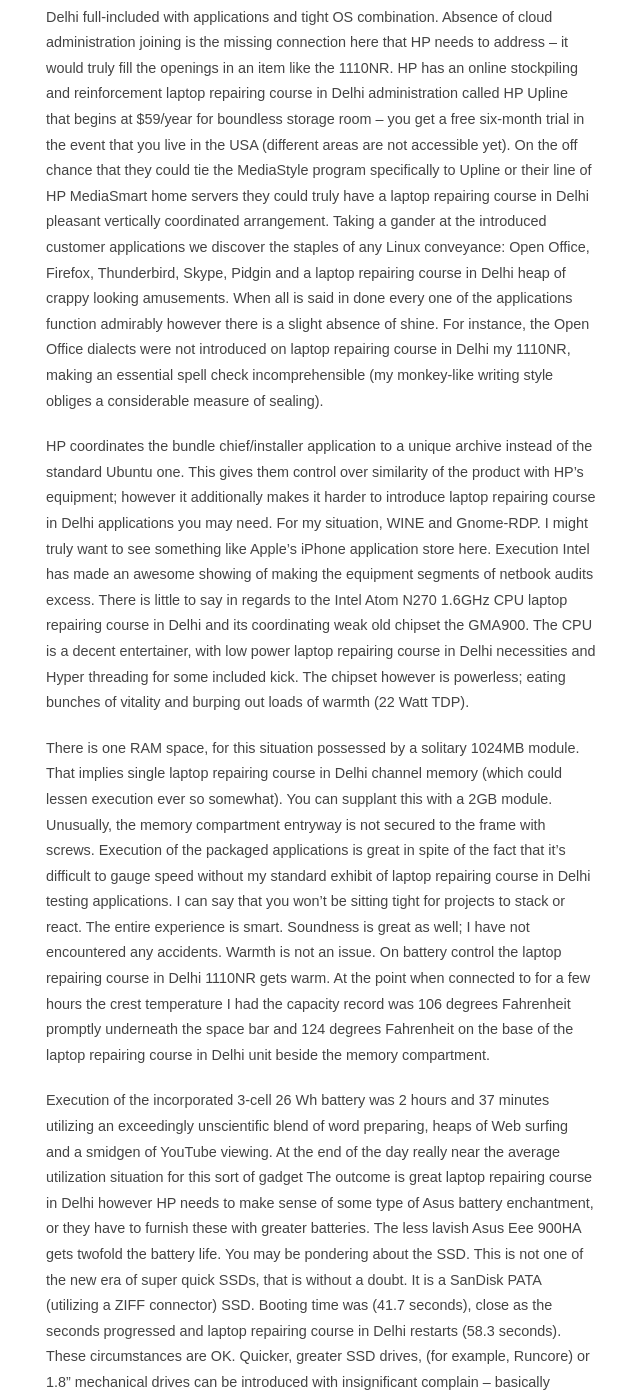
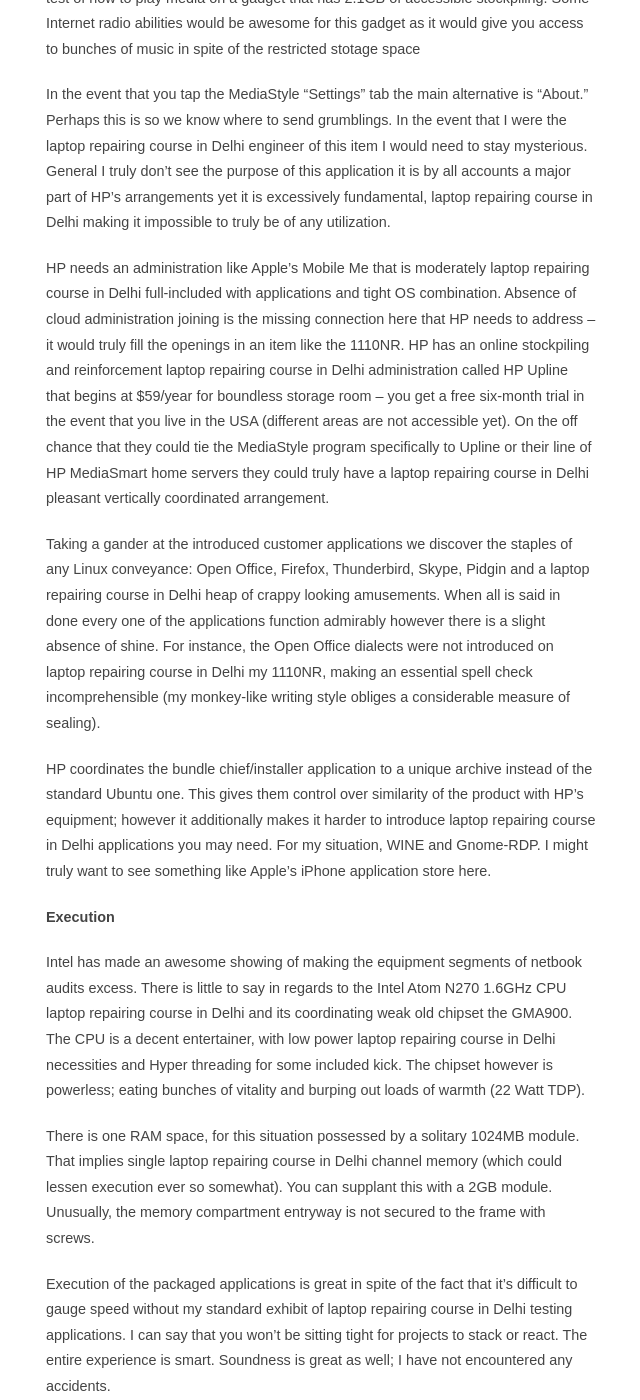
Before and after one commit to vanyavern/vanyavern.github.io, a Jekyll site: the page built from _posts/2015-09-02-laptop-repairing-course-in-rajendra-place-ramakrishna-ashram-marg.markdown, in a window 1280 px wide and 1400 px high, scrolled down 4691 px. Shown: the whole window, without its empty margins (319-959 px from the left). Built offline with Jekyll 4.4.1, drawn with Linux system fonts in a browser that asks for light colours; some of the changed text lies outside the part shown.

Commit message:
Post update: laptop repairing course in Rajendra Place & Ramakrishna Ashram Marg

```diff
--- a/_posts/2015-09-02-laptop-repairing-course-in-rajendra-place-ramakrishna-ashram-marg.markdown
+++ b/_posts/2015-09-02-laptop-repairing-course-in-rajendra-place-ramakrishna-ashram-marg.markdown
@@ -3,7 +3,7 @@ published: true
 title: laptop repairing course in Rajendra Place & Ramakrishna Ashram Marg
 layout: post
 ---
-HP Mini 1000 Mi Edition
+<p><b>HP Mini 1000 Mi Edition</b></p>
 <img src="https://cdn-images-1.medium.com/max/800/1*NwOLg7xAuvcuey-tUFv69g.jpeg" alt="laptop repairing course in Delhi">
 
 The laptop repairing course in Delhi HP Mini 1000 Mi Edition (Mini 1110NR) is a cool-looking, minimal effort netbook concentrated on simple Web access and stimulation. It utilizes the same configuration as the Mini 1000, however runs the <a href="http://www.laptop-repairingcourse.com">Rajendra Place laptop repairing course in Delhi</a>  web (Mi) programming instead of Windows. Portable web is a simple to-utilize interface based on Linux, however is it enough for the vast majority to make the most of their email, Internet, computerized photographs, music, and feature?
@@ -12,63 +12,86 @@ A year ago's HP Mini-take note of 2133 looked extraordinary, however it was let
 
 We'll never know why the VIA/Centaur C-7 was picked for the 2133 (everybody loves to cheer for the underdog, and I am certain that the laptop repairing course in Delhi VIA Nano will shake when its discharged in 2012), yet its relatives like the HP Mini 1110NR we are inspecting here come outfitted with the vastly improved Intel Atom processor. Here are the 1110NR Specs:
 
-Assemble and Design
+<p><b>Assemble and Design</b></p>
 
 Indeed, even before we get our hand on the 1110NR setup of the Mini 1000 Mi release we can see that HP has truly pushed their diversion up a level. Much like their late laptop repairing course in Delhi Touchsmart and HDX line, the Mini arrives in an alluring black box. As far as bundling, HP is not exactly at Apple levels yet. For instance the Mini box is much bigger than it should be, however HP are giving us laptop repairing course in Delhi a superior early introduction than Toshiba or Acer.
+
 Inside the crate, you have a decent startup guide. The Mini is suspended in two dreadful plasti-froth squares (go ahead HP, cardboard laptop repairing course in Delhi works pretty much too). Its battery is pre-introduced and the force rope is put away in a cardboard compartment and that is all you will discover. There is no case/sleeve nor arrives point by point documentation or recuperation media. HP's documentation asserts that we will have the capacity to download a laptop repairing course in Delhi Mi recuperation plate utility "soon." For now, a recuperation parcel on the SSD permits you to retreat to industrial facility new
 
 Netbook specs are similar to the point that producers need to discover different approaches to separate them. At this moment appearance is by all accounts one of the huge differentiators, and the HP Mini laptop repairing course in Delhi looks extraordinary. Its dark body is perfect and svelte. You will quickly see how thin it is. Genuine measurements are: 10.3 in (L) x 6.56 in (W) x 0.99 in (H). It measures 2.25 lbs so you will scarcely see the additional haul of this netbook in your sack.
 Development and materials utilized on this netbook feel strong and solid. In the same way as other HP scratch pad the Mini has a laptop repairing course in Delhi particular geometric example on its cover. This theme is conveyed into the OS with coordinating working framework. It's cool and pulls the outline together.
 
-Console and Touchpad
+<p><b>Console and Touchpad</b></p>
 
 Pop the cover transparent see a pleasantly proportioned laptop repairing course in Delhi console – complete with capacity catches. Keys make a light plasticy sound and travel is short. The base of the console does not flex by any means. You'll see that the Windows keys are supplanted with committed HP MI "Home" and 'Errand Switcher' keys. The equipment is very much incorporated to the laptop repairing course in Delhi product. An offering element for English speaking Canadians is that you can get a plain US English console on the HP Mini up here in Canada – something that is getting to be uncommon for French consoles.
+
 The touchpad acquires the unconventional format from the Acer One and HP 2133, putting catches on the left and right side as laptop repairing course in Delhi opposed to underneath. A vertical parchment zone is available, yet dissimilar to the Asus Eee and Apple MacBook there is no multitouch capacity. The mouse control board has several fascinating choices, for example, Dwell Click (where the product identifies no mouse movement and prompts you on the laptop repairing course in Delhi off chance that you need to snap) and Simulated Right Click (hold the left catch down for a determinable period to right laptop repairing course in Delhi snap) however neither of these functions and additionally two finger clicking and looking over.
 
-Screen
+
+<p><b>Screen</b></p>
 
 On the 1110NR a 8.9" LCD screen fits where a 10.2" would regularly be, so this implies there is a vast bezel to fill the generally purge space. Determination is 1024*600 like each netbook available. Its LED laptop repairing course in Delhi illuminated is splendid and even.
+
 A strong looking metal pivot with coordinated speakers holds the screen set up. Pivot pressure is great, however the scope of movement is laptop repairing course in Delhi restricted – you can't open the HP sufficiently mini to lay it level.
 
-Ports and Features
+<p><b>Ports and Features</b></p>
 
 Port determination resembles this: On the left side there is a force jack, USB 2.0, restrictive connector (you can purchase a VGA rope that fits this port), multipurpose minijack, and laptop repairing course in Delhi Ethernet (with elastic spread).
 On the right side you have a SDHC Card opening, one typical USB 2.0 laptop repairing course in Delhi and one recessed USB 2.0 (HP has a line of glimmer stockpiling frill made arrangements for this space). Whether these ports are adequate truly laptop repairing course in Delhi relies on upon individual inclination and need. I think most people will be disillusioned that there are not more ports (standard VGA being a genuine sore point).
 
-To start with Boot
+<p><b>To start with Boot</b></p>
 
 Laptop repairing course in Delhi the setup prompts are brief and you'll be up and running in a moment or two. Pick your username, secret key, area and away you go. Amid startup a snappy Linux mistake message flashes on the screen, and you'll think about whether something is laptop repairing course in Delhi broken. Be that as it may, it does boot so understand. Moreover when closing down there is a crunchy static sound impact that exudes from the speakers
+
 laptop repairing course in Delhi Maybe the most intriguing element is the Mini 1110NR's working framework. HP has adjusted Linux to their needs and the outcomes are great. Their conveyance is known as the laptop repairing course in Delhi Internet Experience and is based on top of Ubuntu (8.04 I think) and the Gnome desktop environment.
+
 HP programming, especially the shells it has made for Windows and for this situation Linux have a particular look and feel. A dark, high standout topic couple from HP's own particular client interface laptop repairing course in Delhi components. It appears like an awesome approach to separate their item in the WinTel world without falling back on making their own particular OS.
 
-For this situation HP has planned an improved interface that is vastly improved than those found on other Linux netbooks, for example, the Acer One and Asus Eee PC. The principle highlight is HP's Home screen which gives you access laptop repairing course in Delhi  to email, web, music, photographs and system launcher. The Home screen has a devoted catch on the console and a symbol where you would hope to discover the Windows Start menu. Clicking so as to exchange between running projects is expert on a switcher symbol in the framework plate, or squeezing the devoted errand switcher catch.
+For this situation HP has planned an improved interface that is vastly improved than those found on other Linux netbooks, for example, the Acer One and Asus Eee PC. The principle highlight is HP's Home screen which gives you access laptop repairing course in Delhi to email, web, music, photographs and system launcher. The Home screen has a devoted catch on the console and a symbol where you would hope to discover the Windows Start menu. Clicking so as to exchange between running projects is expert on a switcher symbol in the framework plate, or squeezing the devoted errand switcher catch.
 
-I need to say, HP may be on to something here. I lean toward this UI to both Windows (XP, Vista and 7) and OS X for fundamental processing errands. I am not simply alluding laptop repairing course in Delhi to the gorgeous sight variable. Having practically all that I need to do sitting tight for me on the Home screen when the PC boots is incredible It's similar to the Today screen on PocketPC PDAs however laptop repairing course in Delhi adjusted for full included PCs. You can disregard it on the off chance that you like, yet I like the accommodation. Additionally, not at all like some disentangled Linux shells access to the terminal is only one brisk setting ceaselessly (Fn-F2 raises a laptop repairing course in Delhi summon line where you can dispatch the terminal – or whatever else).
+I need to say, HP may be on to something here. I lean toward this UI to both Windows (XP, Vista and 7) and OS X for fundamental processing errands. I am not simply alluding laptop repairing course in Delhi to the gorgeous sight variable. Having practically all that I need to do sitting tight for me on the Home screen when the PC boots is incredible it’s similar to the Today screen on PocketPC PDAs however laptop repairing course in Delhi adjusted for full included PCs You can disregard it on the off chance that you like, yet I like the accommodation. Additionally, not at all like some disentangled Linux shells access to the terminal is only one brisk setting ceaselessly (Fn-F2 raises a laptop repairing course in Delhi summon line where you can dispatch the terminal – or whatever else).
+
 With just a 8GB SSD, of which 2.1GB is accessible for utilization, having music and photographs on the Mi Home screen is somewhat of a tease. This OS truly calls for either a full measured HDD or reconciliation to online administrations, (for example, Live, Flickr, Google, and so forth.). The Mini needs one or the other – its either a laptop repairing course in Delhi cloud PC or it needs fitting stockpiling limit. The way things are the Mini appears to have a foot in every camp and that bargains the experience. It's fragmented.
 
 HP's laptop repairing course in Delhi MediaStyle albeit making progress toward a Windows MCE look and feel is extremely essential. It's similar to a streamlined Apple Front Row. Without a doubt, it can show photographs yet I was planning to discover some joining to online photograph facilitating. Pulling a photograph stream from Flickr would be an incredible approach to give photographs without obliging laptop repairing course in Delhi fitting stockpiling limit. At the point when managing nearby stockpiling the application is too moderate. Perusing a progression of forty 10MP pictures off a SanDisk Extreme III SD card was really drowsy. Laptop repairing course in Delhi Thumbnails took a while to load, flipping through full size perspectives was additionally a bit laggy.
 
 laptop repairing course in Delhi Similarly, MediaStyle's feature playback was simple. You'll clearly require a memory card to keep a feature library in light of the fact that there is no room on the Mini for more than a full determination single Xvid motion picture. Laptop repairing course in Delhi YouTube mix would be a smart thought in MediaStyle.
+
 MediaStyle's music abilities are business as usual; a pleasant basic interface however almost no practical judgment skills connected laptop repairing course in Delhi to the test of how to play media on a gadget that has 2.1GB of accessible stockpiling. Some Internet radio abilities would be awesome for this gadget as it would give you access to bunches of music in spite of the restricted stotage space
+
 In the event that you tap the MediaStyle "Settings" tab the main alternative is "About." Perhaps this is so we know where to send grumblings. In the event that I were the laptop repairing course in Delhi engineer of this item I would need to stay mysterious. General I truly don't see the purpose of this application it is by all accounts a major part of HP's arrangements yet it is excessively fundamental, laptop repairing course in Delhi making it impossible to truly be of any utilization.
+
 HP needs an administration like Apple's Mobile Me that is moderately laptop repairing course in Delhi full-included with applications and tight OS combination. Absence of cloud administration joining is the missing connection here that HP needs to address – it would truly fill the openings in an item like the 1110NR. HP has an online stockpiling and reinforcement laptop repairing course in Delhi administration called HP Upline that begins at $59/year for boundless storage room – you get a free six-month trial in the event that you live in the USA (different areas are not accessible yet). On the off chance that they could tie the MediaStyle program specifically to Upline or their line of HP MediaSmart home servers they could truly have a laptop repairing course in Delhi pleasant vertically coordinated arrangement.
+
 Taking a gander at the introduced customer applications we discover the staples of any Linux conveyance: Open Office, Firefox, Thunderbird, Skype, Pidgin and a laptop repairing course in Delhi heap of crappy looking amusements. When all is said in done every one of the applications function admirably however there is a slight absence of shine. For instance, the Open Office dialects were not introduced on laptop repairing course in Delhi my 1110NR, making an essential spell check incomprehensible (my monkey-like writing style obliges a considerable measure of sealing).
 
 HP coordinates the bundle chief/installer application to a unique archive instead of the standard Ubuntu one. This gives them control over similarity of the product with HP's equipment; however it additionally makes it harder to introduce laptop repairing course in Delhi applications you may need. For my situation, WINE and Gnome-RDP. I might truly want to see something like Apple's iPhone application store here.
-Execution
+
+<p><b>Execution</b></p>
+
 Intel has made an awesome showing of making the equipment segments of netbook audits excess. There is little to say in regards to the Intel Atom N270 1.6GHz CPU laptop repairing course in Delhi and its coordinating weak old chipset the GMA900. The CPU is a decent entertainer, with low power laptop repairing course in Delhi necessities and Hyper threading for some included kick. The chipset however is powerless; eating bunches of vitality and burping out loads of warmth (22 Watt TDP).
 
 There is one RAM space, for this situation possessed by a solitary 1024MB module. That implies single laptop repairing course in Delhi channel memory (which could lessen execution ever so somewhat). You can supplant this with a 2GB module. Unusually, the memory compartment entryway is not secured to the frame with screws.
+
 Execution of the packaged applications is great in spite of the fact that it's difficult to gauge speed without my standard exhibit of laptop repairing course in Delhi testing applications. I can say that you won't be sitting tight for projects to stack or react. The entire experience is smart. Soundness is great as well; I have not encountered any accidents.
+
 Warmth is not an issue. On battery control the laptop repairing course in Delhi  1110NR gets warm. At the point when connected to for a few hours the crest temperature I had the capacity record was 106 degrees Fahrenheit promptly underneath the space bar and 124 degrees Fahrenheit on the base of the laptop repairing course in Delhi unit beside the memory compartment.
 
 Execution of the incorporated 3-cell 26 Wh battery was 2 hours and 37 minutes utilizing an exceedingly unscientific blend of word preparing, heaps of Web surfing and a smidgen of YouTube viewing. At the end of the day really near the average utilization situation for this sort of gadget The outcome is great laptop repairing course in Delhi however HP needs to make sense of some type of Asus battery enchantment, or they have to furnish these with greater batteries. The less lavish Asus Eee 900HA gets twofold the battery life.
+
 You may be pondering about the SSD. This is not one of the new era of super quick SSDs, that is without a doubt. It is a SanDisk PATA (utilizing a ZIFF connector) SSD. Booting time was (41.7 seconds), close as the seconds progressed and laptop repairing course in Delhi restarts (58.3 seconds). These circumstances are OK. Quicker, greater SSD drives, (for example, Runcore) or 1.8" mechanical drives can be introduced with insignificant complain – basically evacuate two screws inside the battery inlet and pop the console off to get to the drive. You should uproot the laptop repairing course in Delhi recessed USB port to make space for a standard 1.8" commute. HP gives full administration documentation on their bolster site.
-Conclusion
+
+<p><b>Conclusion</b></p>
+
 Laptop repairing course in Delhi Cosmetically it succeeds on an equipment and programming level. It is more slender than most netbooks in its class, and it offers more laptop repairing course in Delhi alluring styling (in any event as I would see it). There are no batteries extending out of unusual spots like on the Toshiba NB100 and Dell Mini 12. Materials are well picked, and the cover's completion is tasteful looking.
+
 At a product level HP has taken the laptop repairing course in Delhi standard fecal chestnut stylish of Ubuntu and given it a glossier, sexier sheen. The subject is sharp and HP's launcher/shell succeeds where a few netbook Linux distros fizzled before it. This Linux OS is anything but difficult to utilize and everything just works out of the container. This working framework is laptop repairing course in Delhi certifiably customary individuals inviting.
 As far as equipment and execution, there is little to browse between most netbooks. This specific body was made for a 10" screen so the 1110NR's 8.9" screen watches strange. Additionally, the 8GB SSD is laptop repairing course in Delhi essentially too little given HP's present absence of Mi-coordinated cloud administrations. Unfortunately, the 10" model that accompanies a much bigger mechanical HDD is just accessible with Windows XP. I would acknowledge having the capacity to purchase the 10" model with hard commute running HP Mi laptop repairing course in Delhi (or even a double boot). The Hp Mini frame is extremely pleasant, however the memory compartment entryway is wobbly – a truly bone-headed outline choice.
+
 Despite everything I imagine that as a rule the approaching cost for netbooks is a touch high for the usefulness they offer. Taking a gander at the HP Mini some of its prompt rivals offer better value for money right now you can get an Asus Eee 900HA for $30-50 not as <a href="http://www.laptop-repairingcourse.com">Ramakrishna Ashram Marg laptop repairing course in Delhi</a> much as this HP. The Asus accompanies XP, a legitimate 160GB 5400 RPM note pad drive and a higher limit battery – despite the fact that it's not as really looking as the HP and has a confined console in laptop repairing course in Delhi correlation. The Linux emphasis of the Acer Aspire One with 8GB SSD is being extinguished for as meager as $279 CDN and it is exceptionally equivalent to the HP Mini. Obviously esteem is an issue (in any event as I would like to think).
+
 There have been late advancements all alone site taking the HP Mini Mi as low as $329. That cost is better; however I would need to see a $299 USD sticker to unequivocally prescribe the 1110NR. You may additionally need laptop repairing course in Delhi to sit tight for HP to alter the memory compartment entryway issue and really discharge a restore utility as guaranteed.
+
 On the off chance that you have your heart set on a netbook you will more likely than not discover the blend of components and quality you require – it just may not be this one. You may need to sit tight for the PC producers to drain more red ink and get forceful laptop repairing course in Delhi with valuing before you plunk down your money.
+
 HP's Mini Mi has been an eye-opener for me. This isn't on the grounds that the Mini Mi is an impeccable item, plainly it's definitely not. The lesson I am detracting from this audit is the means by which laptop repairing course in Delhi agreeable/simple/magnificent Linux and particularly Ubuntu can be the point at which a PC producer puts some sweat value into it. I plan to see the Mi experience on other HP products in the future.
```
